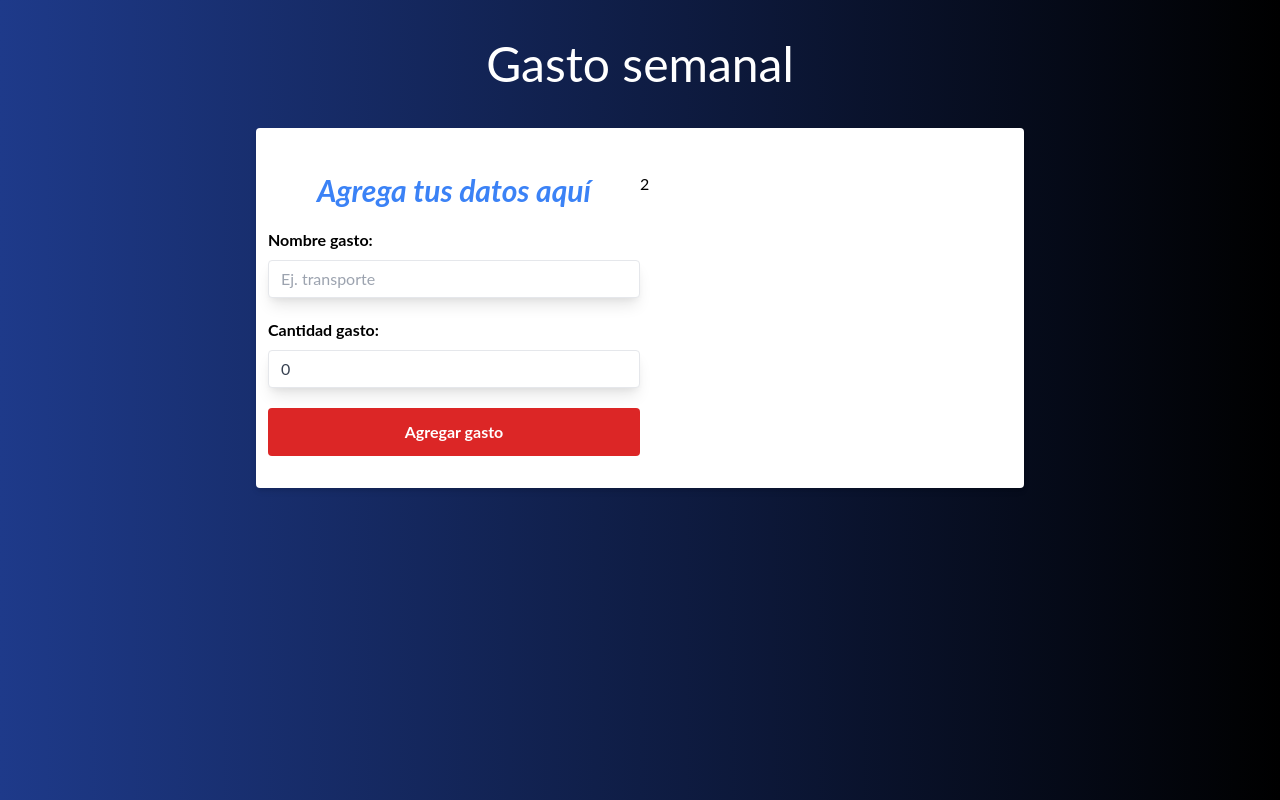
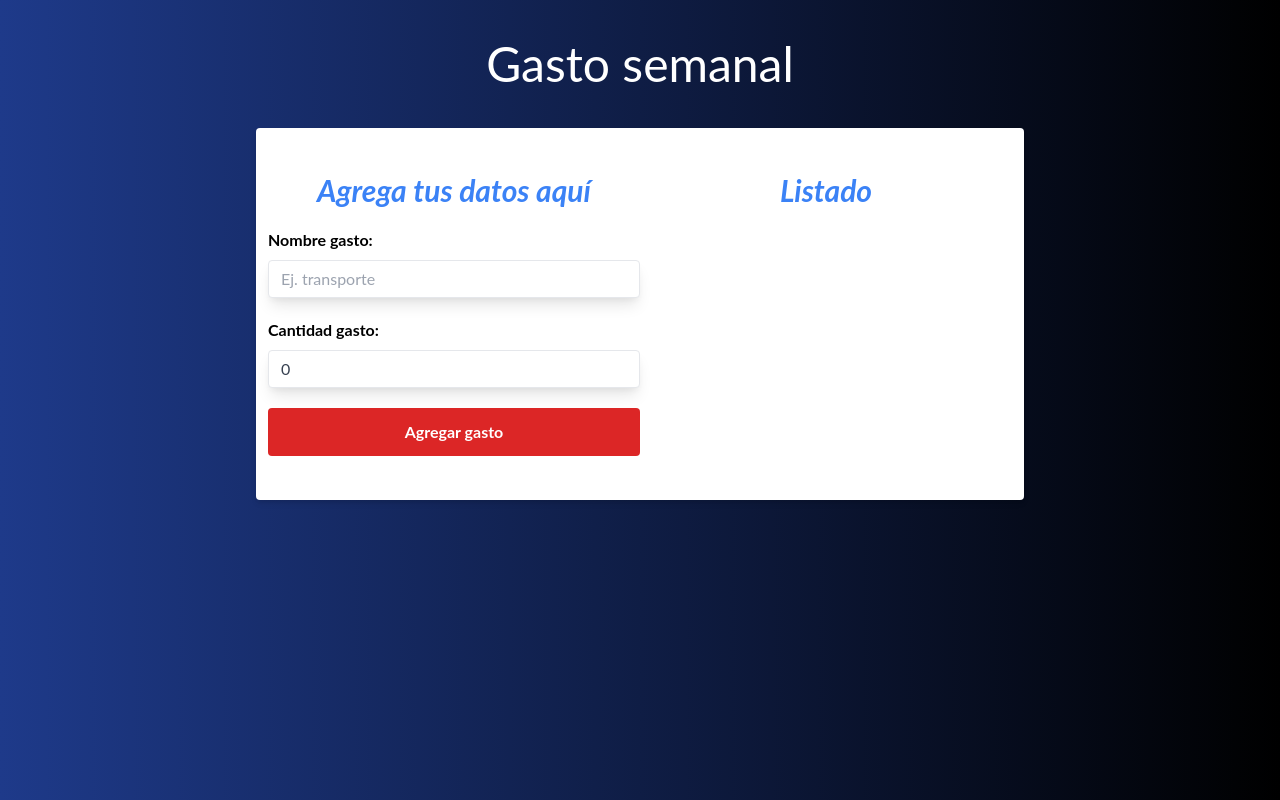
Before and after one commit to juanluna96/Control-de-Presupuesto, a React (Create React App) app: page / in a window 1280 px wide. Both pictures are taken after typing "5" into the empty fields and a click on the input "Definir presupuesto". Built offline with nearby package versions, Linux system fonts and the light colour scheme.

Commit message:
Mostrando los gastos en la interfaz

```diff
--- a/src/App.js
+++ b/src/App.js
@@ -1,6 +1,7 @@
 import React, { useState } from 'react'
 import Pregunta from './components/Pregunta'
 import Formulario from './components/Formulario'
+import Listado from './components/Listado'
 
 function App() {
   // Definir el state
@@ -21,7 +22,7 @@ function App() {
     <div className="container px-3 mx-auto md:px-0">
       <header>
         <h1 className="my-10 text-5xl text-center text-white">Gasto semanal</h1>
-        <div className="py-5 mx-auto bg-white rounded shadow-md md:max-w-3xl">
+        <div className="py-5 mx-auto mb-3 bg-white rounded shadow-md md:max-w-3xl">
           { mostrarpregunta
             ?
             <Pregunta setPresupuesto={ setPresupuesto } setRestante={ setRestante } actualizarPregunta={ actualizarPregunta }></Pregunta>
@@ -30,8 +31,10 @@ function App() {
               <div className="md:w-1/2">
                 <Formulario agregarNuevoGasto={ agregarNuevoGasto }></Formulario>
               </div>
-              <div className="md:w-1/2">
-                2
+              <div className="px-3 md:w-1/2">
+                <Listado
+                  gastos={ gastos }
+                ></Listado>
               </div>
             </div>
           }
--- /dev/null
+++ b/src/components/Gasto.jsx
@@ -0,0 +1,15 @@
+import React from 'react'
+
+const Gasto = ({ gasto }) => {
+    return (
+        <li className="py-1 mb-1 list-none border-b border-gray-200 ">
+            <p className="flex items-center content-center justify-between">
+                { gasto.nombre }
+
+                <span className="px-3 py-3 text-white bg-blue-800">$ { gasto.cantidad }</span>
+            </p>
+        </li>
+    )
+}
+
+export default Gasto
--- /dev/null
+++ b/src/components/Listado.jsx
@@ -0,0 +1,17 @@
+import React from 'react'
+import Gasto from './Gasto'
+
+const Listado = ({ gastos }) => {
+    return (
+        <div>
+            <h2 className="mt-5 text-3xl italic font-bold text-center text-blue-500 md:mt-0 mb-9">Listado</h2>
+            <div className="md:h-56 md:overflow-auto">
+                { gastos.map(gasto => (
+                    <Gasto key={ gasto.id } gasto={ gasto }></Gasto>
+                )) }
+            </div>
+        </div>
+    )
+}
+
+export default Listado
```
